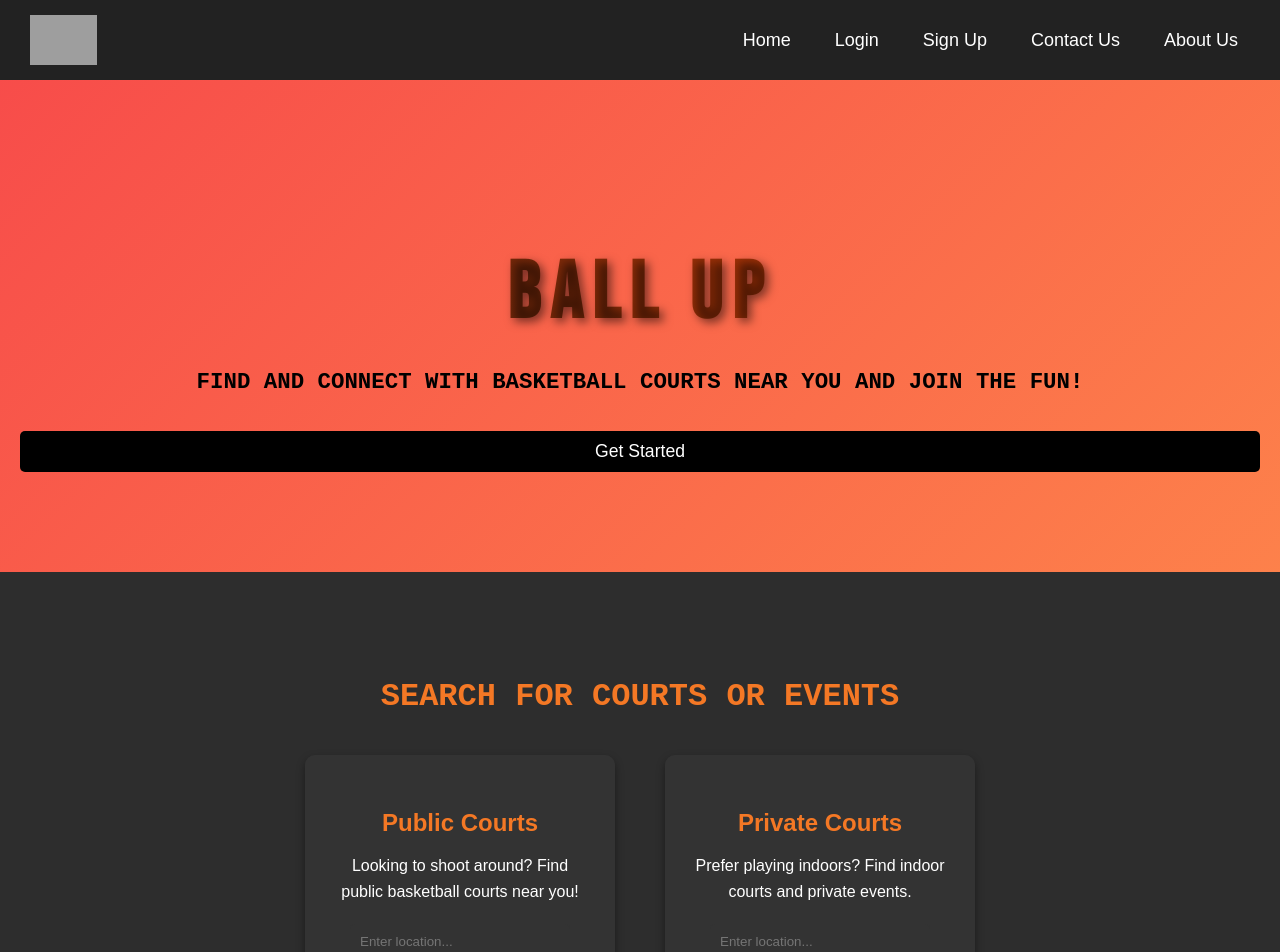
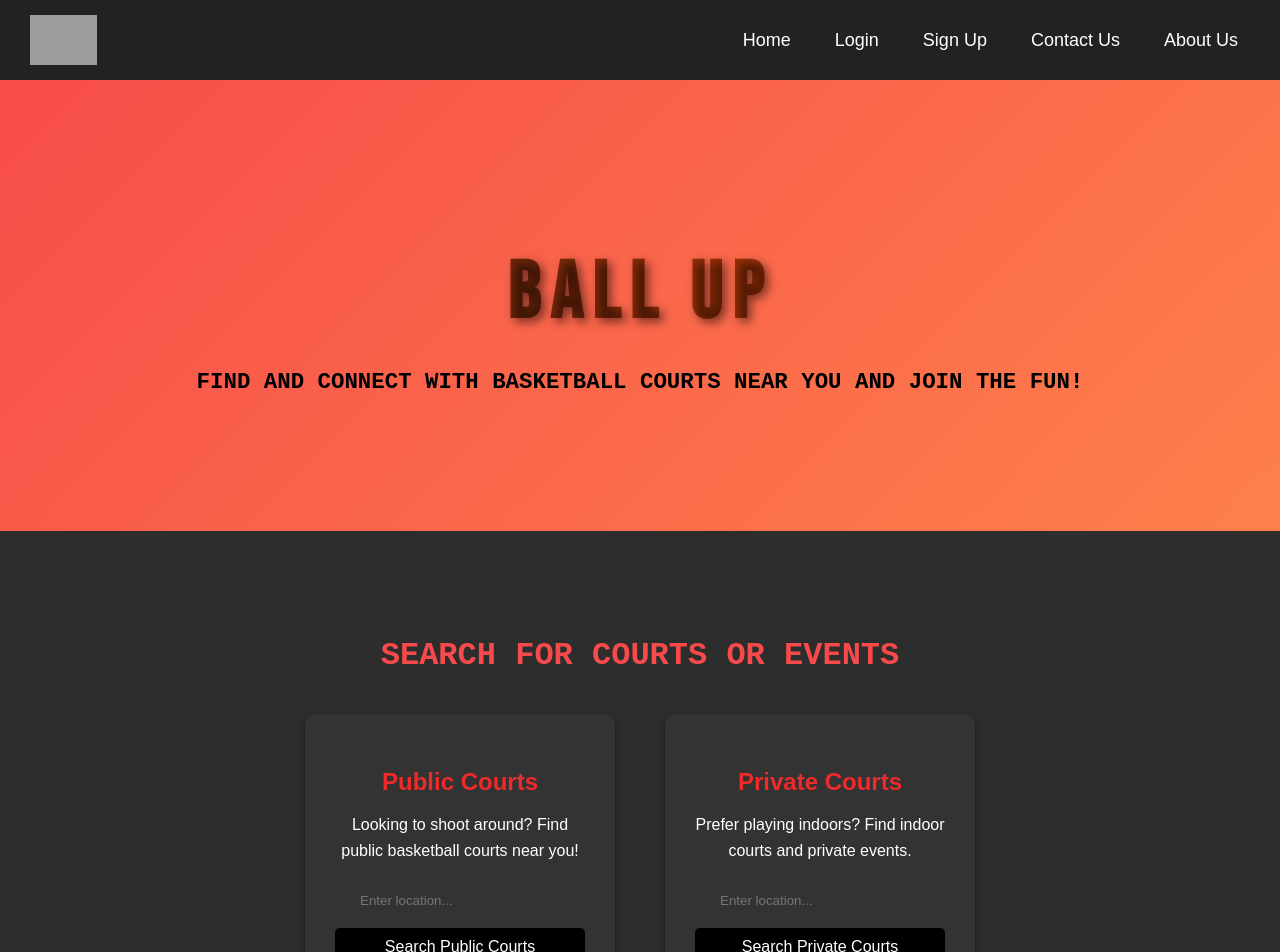
Before and after one commit to fabio-pecora/ball-up, a React (Create React App) app: page / in a window 1280 px wide. Shown: the top 952 px of the page. Built offline with nearby package versions, Linux system fonts and the light colour scheme; grey boxes are pictures that could not be loaded.

Commit message:
new style

```diff
--- a/src/HomePage.css
+++ b/src/HomePage.css
@@ -53,7 +53,7 @@ body {
   .search-courts h2 {
     font-size: 2rem;
     margin-bottom: 40px;
-    color: #f47825;
+    color: #f74a4a;
   }
 
   .search-options {
@@ -74,7 +74,7 @@ body {
   .search-option h3 {
     font-size: 1.5rem;
     margin-bottom: 10px;
-    color: #f47825;
+    color: #ee2a2a;
   }
 
   .search-option p {
@@ -92,7 +92,7 @@ body {
   }
 
   .search-option button {
-    background-color: #f47825;
+    background-color: #000000;
     padding: 10px 20px;
     border: none;
     color: white;
@@ -102,7 +102,7 @@ body {
   }
 
   .search-option button:hover {
-    background-color: #ff6a00;
+    background-color: #6e0000;
   }
 
   /* Footer */
--- a/src/components/HomePage.js
+++ b/src/components/HomePage.js
@@ -11,7 +11,6 @@ const HomePage = () => {
       <section className="hero">
         <h1>Ball Up</h1>
         <p>FIND AND CONNECT WITH BASKETBALL COURTS NEAR YOU AND JOIN THE FUN!</p>
-        <button>Get Started</button>
       </section>
       {/* Search Courts Section */}
       <section id="search-courts" className="search-courts">
```
